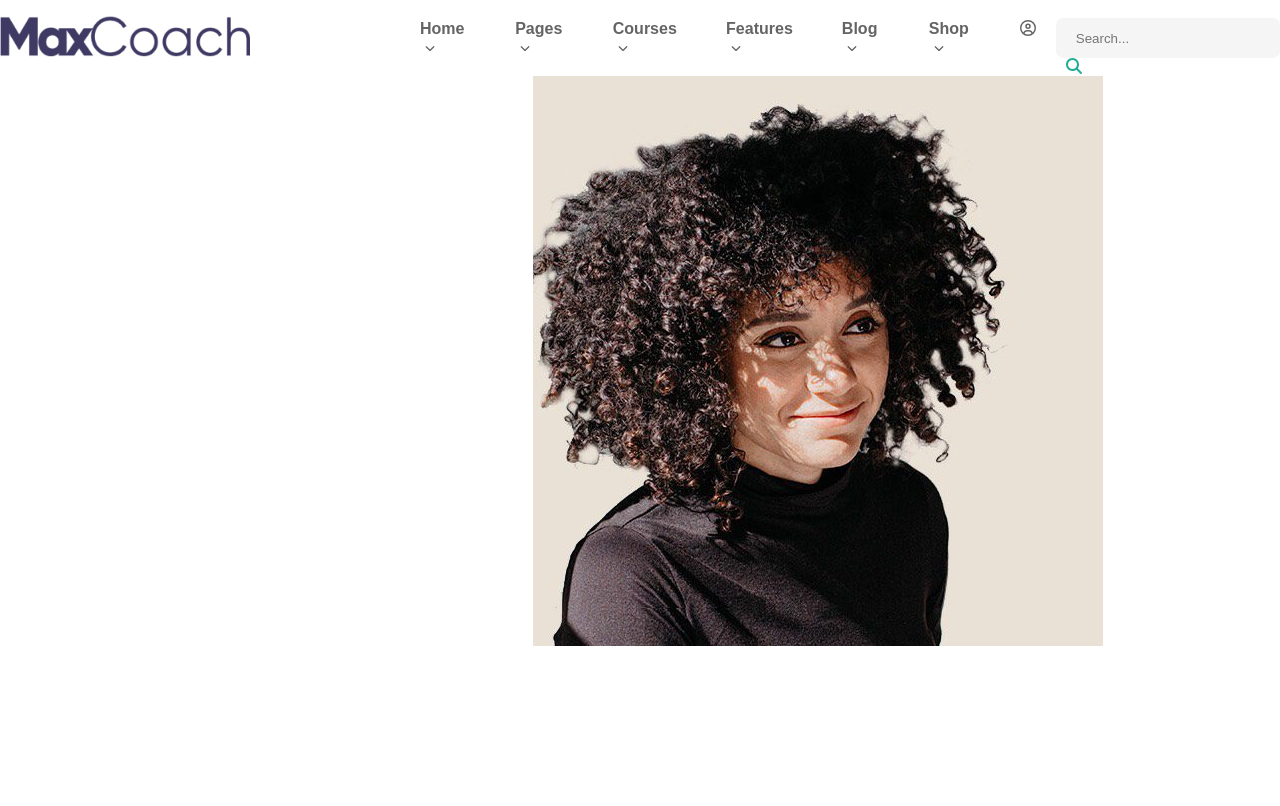
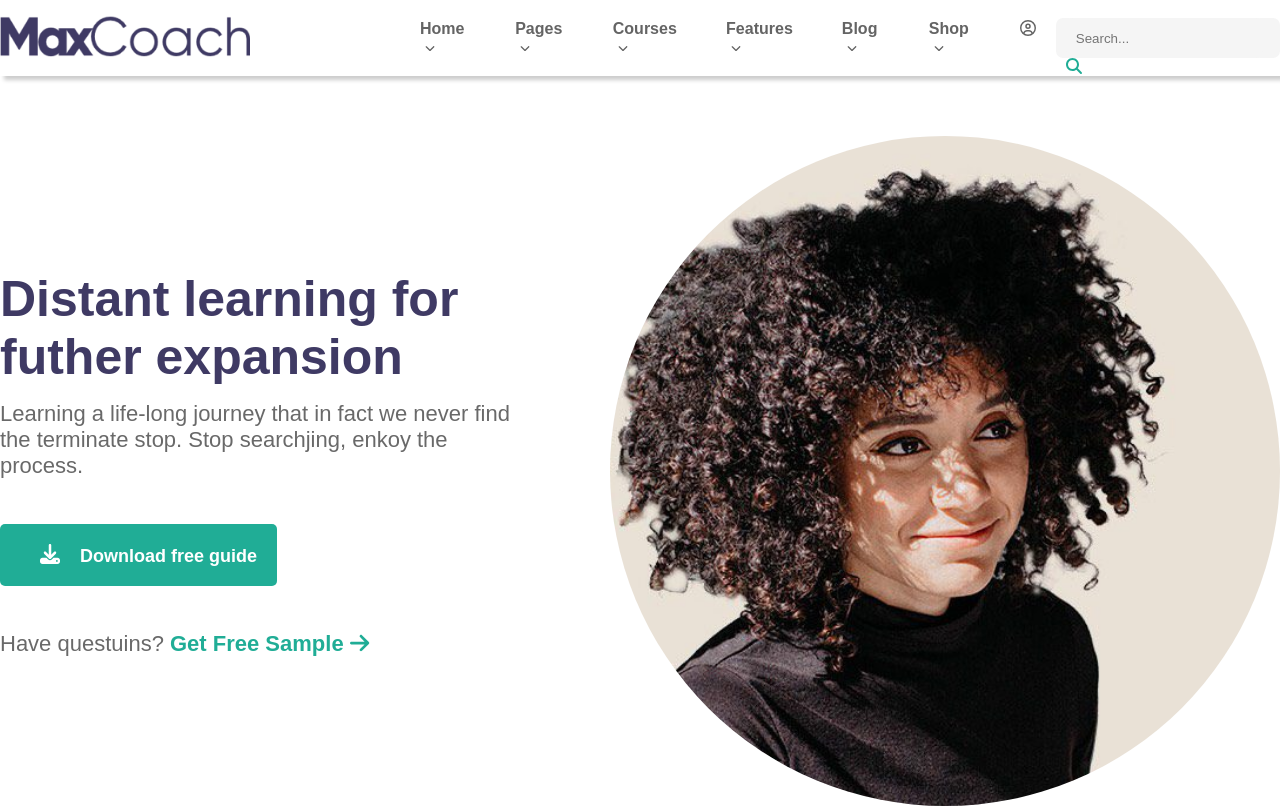
Before and after one commit to AngeloFriello/proj-html-vuejs, a Vue app: page / in a window 1280 px wide. Built offline with nearby package versions, Linux system fonts and the light colour scheme.

Commit message:
add section 1

```diff
--- a/src/components/MainApp.vue
+++ b/src/components/MainApp.vue
@@ -17,7 +17,7 @@
 </script>
 
 <template>
-    <section>
+    <section class="section-1">
         <SectionMain1/>
     </section>
 </template>
--- a/src/components/Sections/SectionMain-1.vue
+++ b/src/components/Sections/SectionMain-1.vue
@@ -6,7 +6,10 @@
     <div class="container">
         <div class="row flex">
             <div class="col-5">
-
+                <h2>Distant learning for futher expansion</h2>
+                <p>Learning a life-long journey that in fact we never find the terminate stop. Stop searchjing, enkoy the process.</p>
+                <button class="button_green"><font-awesome-icon :icon="['fas', 'download']" class="icon_download" />Download free guide</button>
+                <p>Have questuins?<a href="" class="link_sample"> Get Free Sample <font-awesome-icon :icon="['fas', 'arrow-right']" /></a></p>
             </div>
             <div class="col-7">
                 <img src="../../../public/about-me-profile.png" alt="">
--- a/src/main.js
+++ b/src/main.js
@@ -7,8 +7,10 @@ import { FontAwesomeIcon } from '@fortawesome/vue-fontawesome'
 import { faCircleUser } from '@fortawesome/free-regular-svg-icons'
 import { faChevronDown } from '@fortawesome/free-solid-svg-icons'
 import { faMagnifyingGlass } from '@fortawesome/free-solid-svg-icons'
+import { faDownload } from '@fortawesome/free-solid-svg-icons'
+import { faArrowRight } from '@fortawesome/free-solid-svg-icons'
 
-library.add(faCircleUser,faChevronDown,faMagnifyingGlass)
+library.add(faCircleUser,faChevronDown,faMagnifyingGlass,faDownload,faArrowRight)
 
 createApp(App)
 .component('font-awesome-icon', FontAwesomeIcon)
--- a/src/style/general.scss
+++ b/src/style/general.scss
@@ -13,7 +13,17 @@ li,ul{
 
 a{
     text-decoration: none;
-    color: currentColor;
+}
+
+.button_green{
+    padding: 20px;
+    background-color: #20AD96;
+    border: none;
+    border-radius: 5px;
+    font-size: 18px;
+    font-weight: 700;
+    color: white;
+    margin: 30px 0;
 }
 
 //utility
@@ -44,13 +54,15 @@ a{
 
 header{
 
+    box-shadow: 4px 4px 4px #00000034;
+
     .logo{
         padding: 10px 150px 10px 0px ;
         width: 400px;
     }
     .nav-bar{
 
-        justify-content: center;
+        justify-content: space-between;
         align-items: center;
 
         .nav-bar__item{
@@ -81,3 +93,53 @@ header{
 }
 
 // MAIN
+
+main{
+
+    .section-1{
+
+        .row{
+            padding-top: 60px ;
+        }
+
+        img{
+            width: 670px;
+            border-radius: 50%;
+            object-fit: 1;
+        }
+
+        .col-5{
+            display: flex;
+            align-items: start;
+            flex-direction: column;
+            justify-content: center;
+
+            h2{
+                font-size: 50px;
+                color: #3F3A64;
+            }
+
+            p{
+                padding: 15px 0 ;
+                font-size: 22px;
+                color: #696969;
+            }
+
+            .icon_download{
+                font-size: 20px;
+                padding: 0 20px;
+            }
+
+            .link_sample{
+                color: #20AD96;
+                font-weight: 700;
+            }
+
+        }
+
+        .col-7{
+            display: flex;
+            justify-content: end;
+        }
+    }
+}
```
